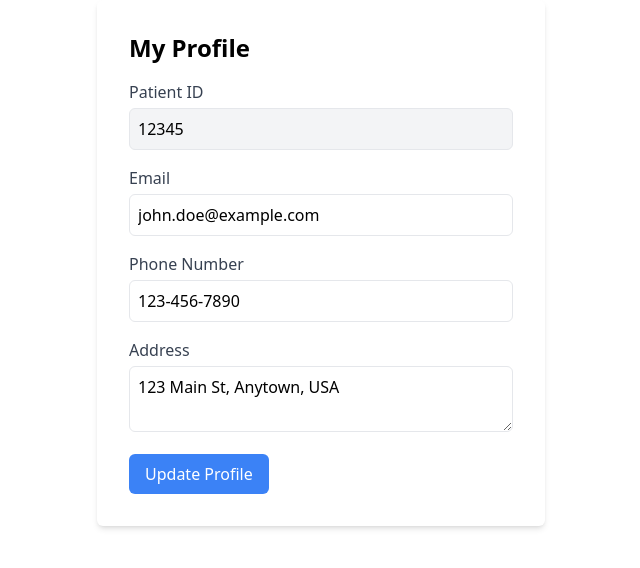
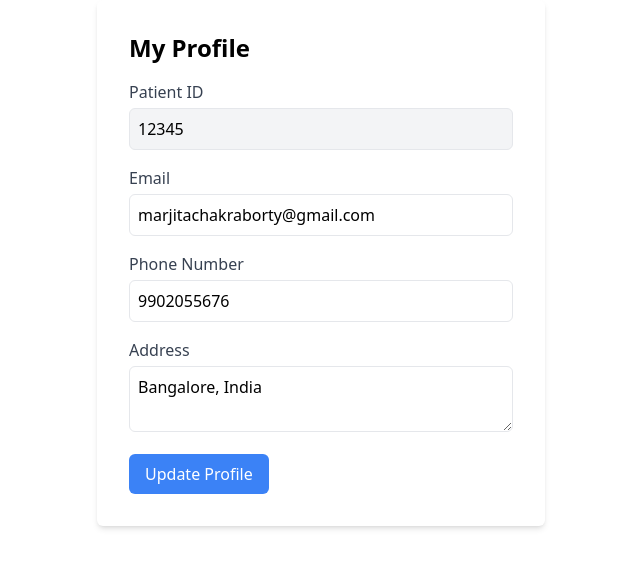
Before and after one commit to poddarbijaylaxmi/healthTrackerFE, a React (Create React App) app in the folder healthtracker/: page /profile in a window 1280 px wide. Shown: the top 568 px of the page, without its empty margins (319-959 px from the left). Built offline with nearby package versions, Linux system fonts and the light colour scheme.

Commit message:
add date profile

```diff
--- a/healthtracker/src/components/Profile.jsx
+++ b/healthtracker/src/components/Profile.jsx
@@ -3,9 +3,9 @@ import React, { useState } from "react";
 const Profile = () => {
   const [profile, setProfile] = useState({
     patientId: "12345",
-    email: "john.doe@example.com",
-    phone: "123-456-7890",
-    address: "123 Main St, Anytown, USA",
+    email: "marjitachakraborty@gmail.com",
+    phone: "9902055676",
+    address: "Bangalore, India",
   });
 
   const handleChange = (e) => {
```
